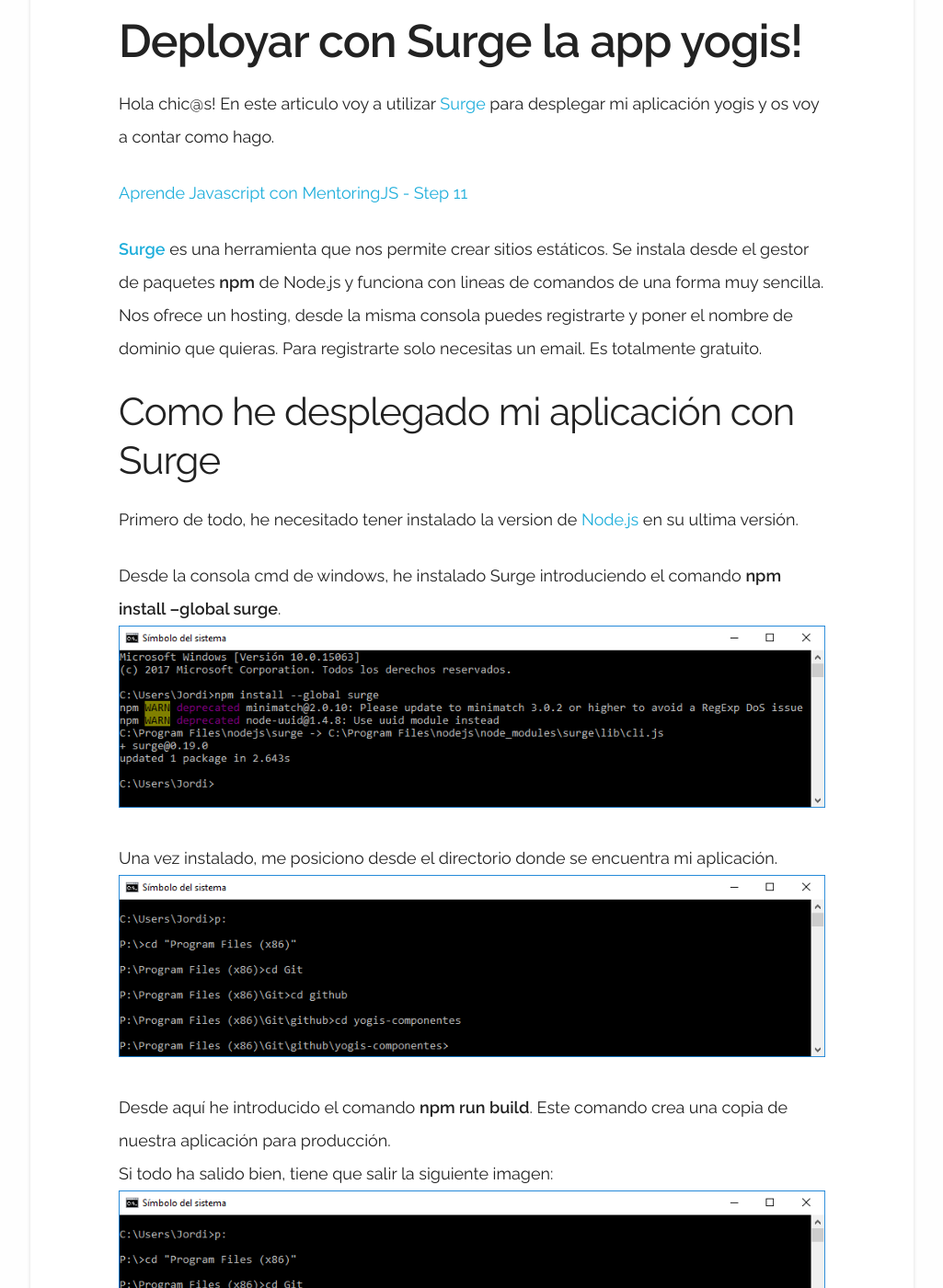
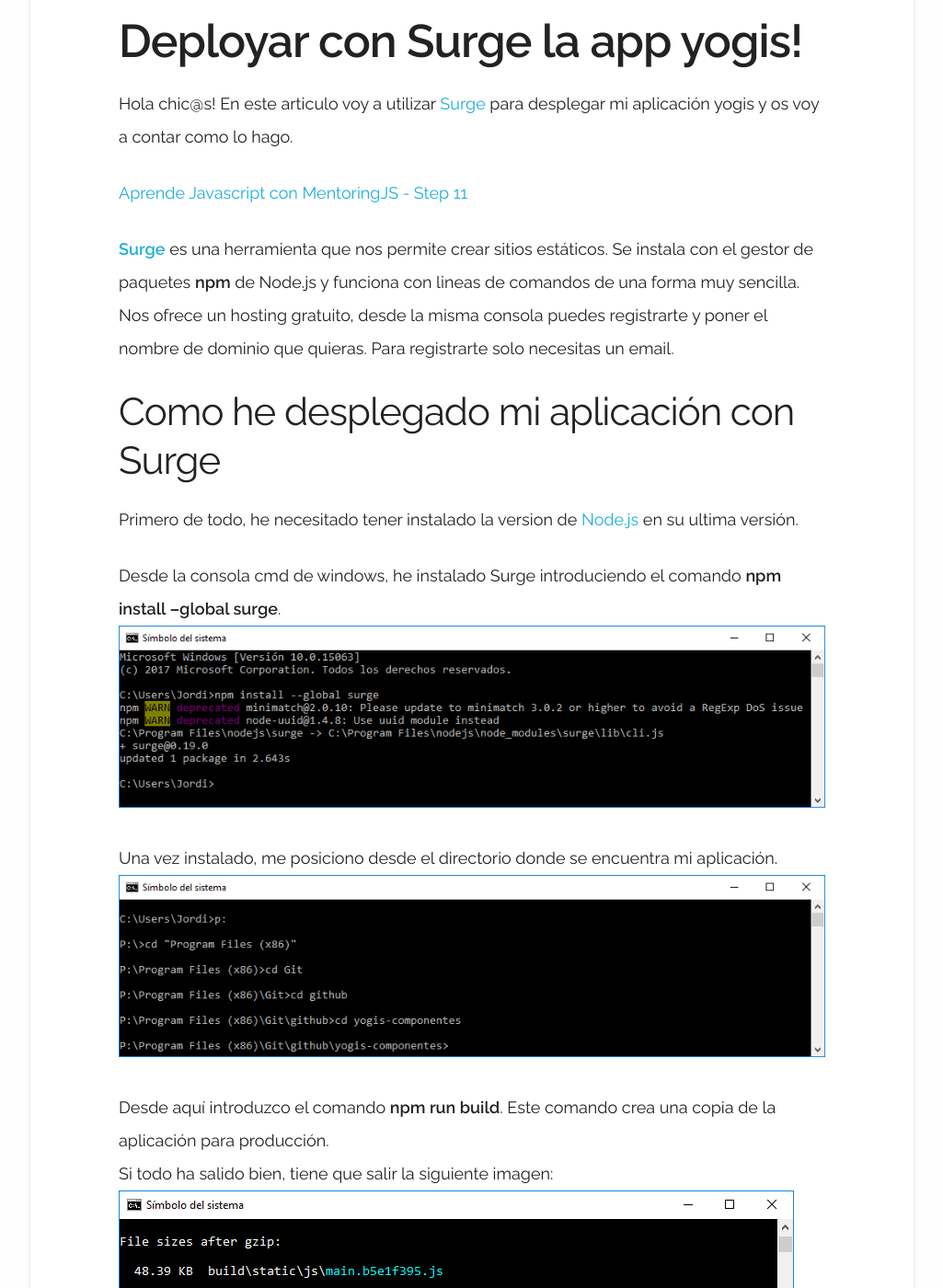
Before and after one commit to jordigomper/myblog, a Jekyll site: the page built from _posts/2017-9-11-Deployar-con-Surge.md, in a window 1280 px wide and 1400 px high, scrolled down 381 px. Shown: the whole window at 92% size, without its empty margins (127-1152 px from the left). Built offline with Jekyll 4.4.1, drawn with Linux system fonts in a browser that asks for light colours; some of the changed text lies outside the part shown.

Commit message:
añadiendo articulo surge

```diff
--- a/_posts/2017-9-11-Deployar-con-Surge.md
+++ b/_posts/2017-9-11-Deployar-con-Surge.md
@@ -5,11 +5,11 @@ img: blog/i_surge.png
 categories: app, herramientas
 ---
 
-Hola chic@s! En este articulo voy a utilizar [Surge](http://surge.sh/) para desplegar mi aplicación yogis y os voy a contar como hago.
+Hola chic@s! En este articulo voy a utilizar [Surge](http://surge.sh/) para desplegar mi aplicación yogis y os voy a contar como lo hago.
 
 [Aprende Javascript con MentoringJS - Step 11](http://mentoringjs.com/)
 
-[**Surge**](http://surge.sh/) es una herramienta que nos permite crear sitios estáticos. Se instala desde el gestor de paquetes **npm** de Node.js y funciona con lineas de comandos de una forma muy sencilla. Nos ofrece un hosting, desde la misma consola puedes registrarte y poner el nombre de dominio que quieras. Para registrarte solo necesitas un email. Es totalmente gratuito.
+[**Surge**](http://surge.sh/) es una herramienta que nos permite crear sitios estáticos. Se instala con el gestor de paquetes **npm** de Node.js y funciona con lineas de comandos de una forma muy sencilla. Nos ofrece un hosting gratuito, desde la misma consola puedes registrarte y poner el nombre de dominio que quieras. Para registrarte solo necesitas un email.
 
 ## Como he desplegado mi aplicación con Surge
 Primero de todo, he necesitado tener instalado la version de [Node.js](https://nodejs.org/en/) en su ultima versión.
@@ -20,10 +20,10 @@ Desde la consola cmd de windows, he instalado Surge introduciendo el comando **n
 Una vez instalado, me posiciono desde el directorio donde se encuentra mi aplicación.
 ![Directorio aplicacion](https://jordigomper.github.io/myblog/img/a_surge/directorio.PNG "Directorio aplicacion")
 
-Desde aquí he introducido el comando **npm run build**. Este comando crea una copia de nuestra aplicación para producción.
+Desde aquí introduzco el comando **npm run build**. Este comando crea una copia de la aplicación para producción.
 Si todo ha salido bien, tiene que salir la siguiente imagen:
-![npm run build](https://jordigomper.github.io/myblog/img/a_surge/directorio.PNG "npm run build")
-En esta pantalla, dice que dentro de la carpeta de la aplicación a creado el directorio **build\static\js** y que dentro se encuentra el archivo **main.b5e1f395.js**, este archivo es la copia en producción de mi aplicación. También indica cuanto ocupa.
+![npm run build](https://jordigomper.github.io/myblog/img/a_surge/build.PNG "npm run build")
+En esta pantalla dice que dentro de la carpeta de la aplicación a creado el directorio **build\static\js** y que dentro se encuentra el archivo **main.b5e1f395.js**, este archivo es la copia en producción. También indica cuanto ocupa.
 
 Si te ha dado algún error, revisa el archivo que te indica. Todos los componentes y líneas de código tienen que estar bien estructurados. Piensa que surge envía un flujo de datos por nuestra aplicación y detecta todos los fallos, es comparable a un error de compilación cuando detecta algún fallo.
 Por ejemplo, los componentes tienen que importarse cuando se utilizan en un archivo externo y también permitir su exportación.
```
